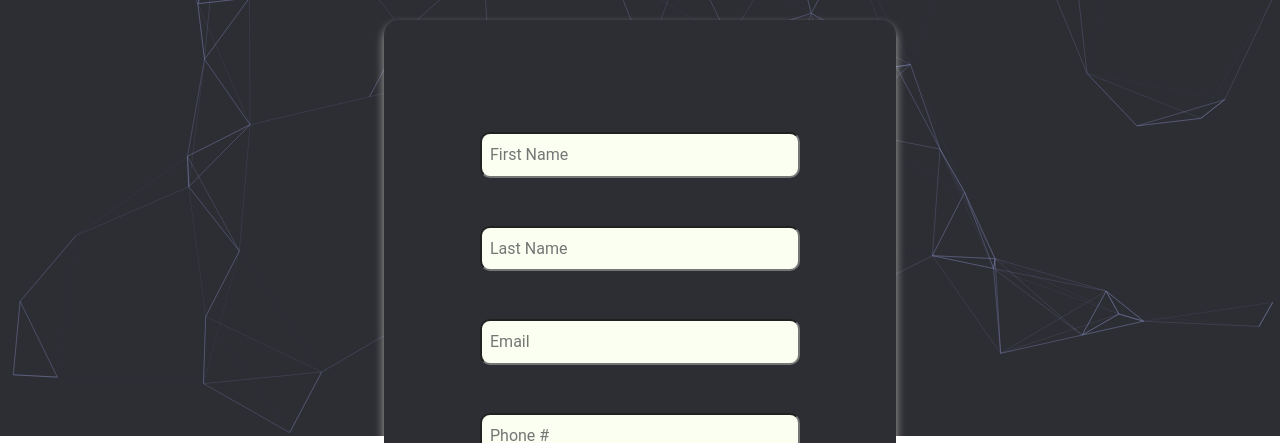
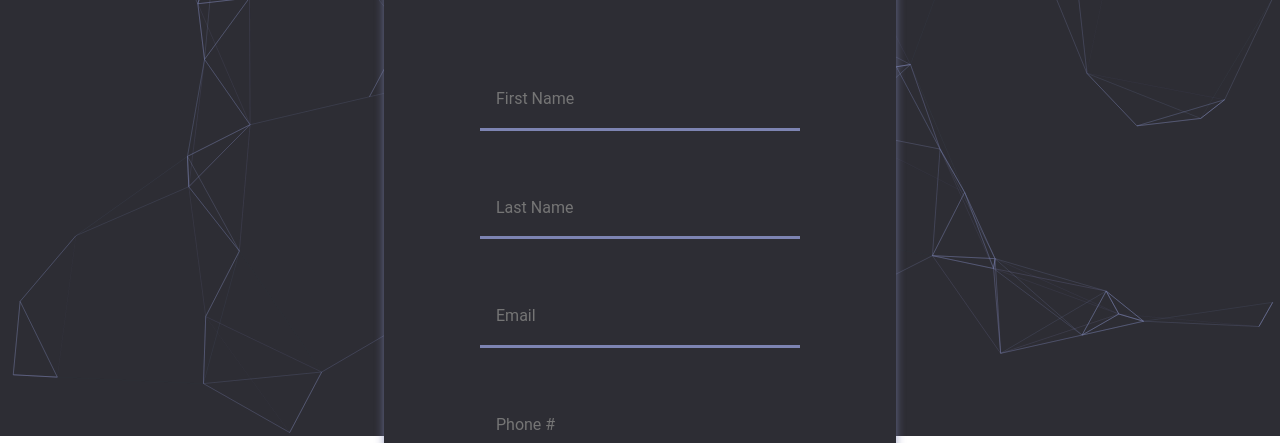
Before and after one commit to JaQwae/portfolio-page, a React (Vite) app: page /connect in a window 1280 px wide. Shown: the part 364-807 px from the top of the page. Built offline with nearby package versions, Linux system fonts and the light colour scheme.

Commit message:
added styling to contact form

```diff
--- a/src/App.css
+++ b/src/App.css
@@ -3,19 +3,21 @@
     /* dark colors scheme */
     --primary-dark-color: #2D2D34;
     --secondary-dark-color: #7D84B2;
-    /* --secondary-dark-color-container: rgba(125, 132, 178, 0.7); */
+    --secondary-dark-color-container: rgba(125, 132, 178, 0.7);
     --tertiary-dark-color: #fbfff1;
     --tertiary-dark-color-container-shadow:rgba(251, 255, 241, 0.6);
     /* light colors scheme */
     --primary-light-color: #FEF8DD;
     --secondary-light-color: #25CED1;
-    /* --secondary-light-color-container: rgba(37, 206, 209, 0.7); */
+    --secondary-light-color-container: rgba(37, 206, 209, 0.7);
     --tertiary-light-color: #856d4d;
     --tertiary-light-color-container-shadow:rgba(133, 109, 77, 0.6);
     /* box shadow */
     --box-shadow-format: 0px 5px 10px 0px;
-    --box-shadow-dark: var(--box-shadow-format) var(--tertiary-dark-color-container-shadow);
+    --box-shadow-dark: var(--box-shadow-format) var(--secondary-dark-color-container);
     --box-shadow-light: var(--box-shadow-format) var(--tertiary-light-color-container-shadow);
+    /* portfolio-spacing */
+    --portfolio-spacing: 4rem;
 }
 
 /* ---All Pages--- */
@@ -37,8 +39,6 @@
     align-items: center;
     height: 100vh;
     font-size: 1em;
-    /* styling if you do not want items center */
-    /* padding-left: 5rem; */
 }
 
 /* ---Home Page--- */
@@ -128,14 +128,13 @@
 }
 
 .portfolio-buttons{
-    margin-bottom: 4rem;
+    margin-bottom: var(--portfolio-spacing);
 }
 
 .project-container{
     display: flex;
     flex-wrap: wrap;
-    gap: 4rem;
-    /* margin: 5rem; */
+    gap: var(--portfolio-spacing);
 }
 
 .singleProject {
@@ -182,6 +181,11 @@
     color: var(--tertiary-dark-color);
 }
 
+.icon-link:hover{
+    text-decoration: none;
+    color: var(--primary-dark-color);
+}
+
 /* ---Resume Page--- */
 .resume-page{
     display: flex;
@@ -225,12 +229,11 @@
 /* all input boxes + submit button */
 .connect-form-layout input {
     margin-top: 1rem;
-    padding: 0.5rem;
+    padding: 1rem;
 }
 
 .all-input-boxes {
-    border-radius: 10px;
-    /* background-color: var(--primary-light-color); */
+    border: none;
 }
 
 /* formatting for both items in a two row column */
@@ -259,6 +262,17 @@
 
 .all-input-boxes-light{
     background-color: var(--primary-light-color);
+    border-bottom: 3px solid var(--secondary-light-color);
+}
+
+#connect-form-submit-button-light{
+    background-color: var(--secondary-light-color);
+    color: var(--tertiary-light-color);
+    border-color:var(--tertiary-light-color);
+}
+
+#connect-form-submit-button-light span{
+    background-color: var(--primary-light-color);
 }
 
 /* connect form dark */
@@ -268,10 +282,12 @@
 }
 
 .all-input-boxes-dark{
-    background-color: var(--tertiary-dark-color);
+    background-color: var(--primary-dark-color);
+    border-bottom: 3px solid var(--secondary-dark-color);
 }
 
 .connect-form-submit-button{
+    margin: 2rem;
     border: 0.2em solid;
     border-radius: 0.5em;
     text-transform: uppercase;
@@ -286,18 +302,8 @@
     border-color:var(--tertiary-dark-color);
 }
 
-#connect-form-submit-button-light{
-    background-color: var(--secondary-light-color);
-    color: var(--tertiary-light-color);
-    border-color:var(--tertiary-light-color);
-}
-
 #connect-form-submit-button-dark span{
     background-color: var(--primary-dark-color);
-}
-
-#connect-form-submit-button-light span{
-    background-color: var(--primary-light-color);
 }
 
 .connect-form-submit-button span {
```
